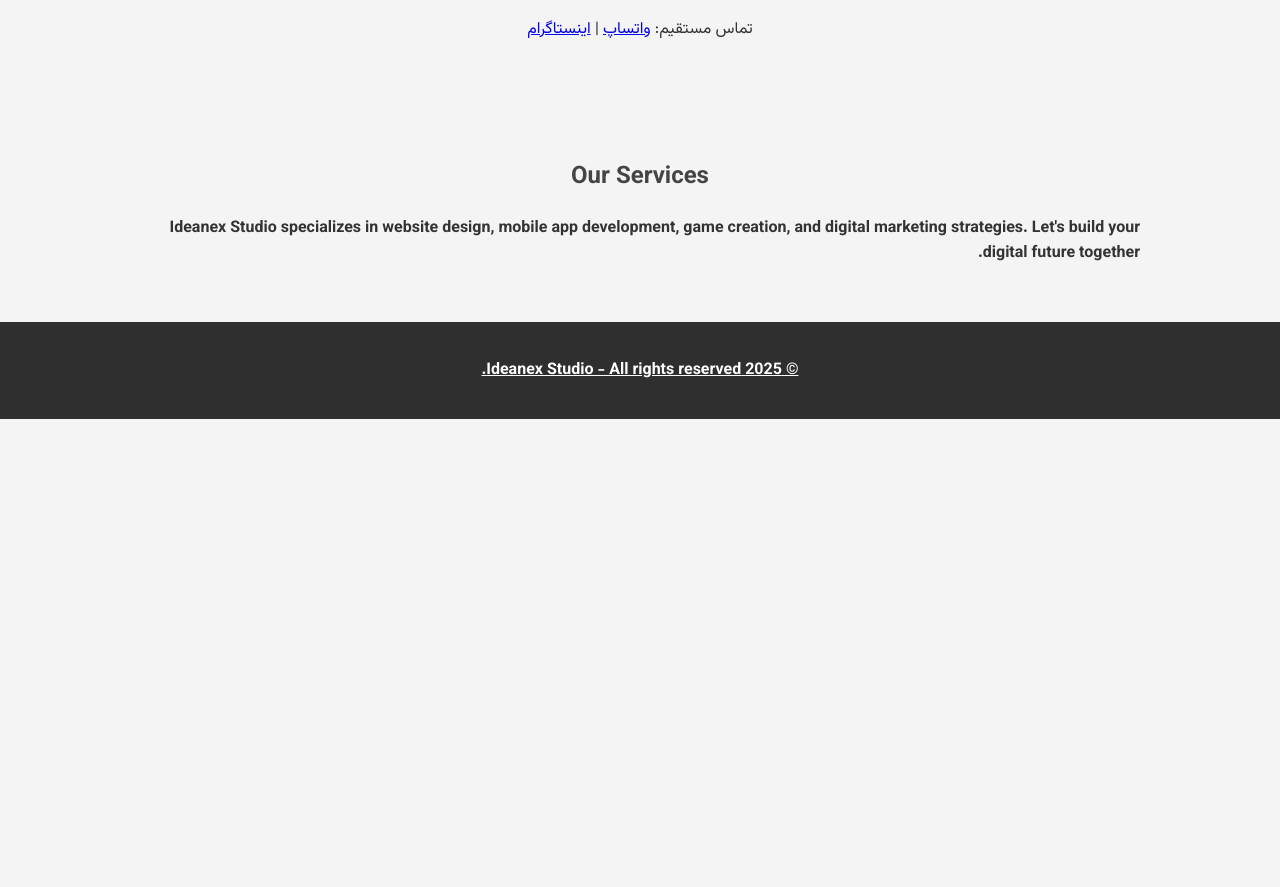
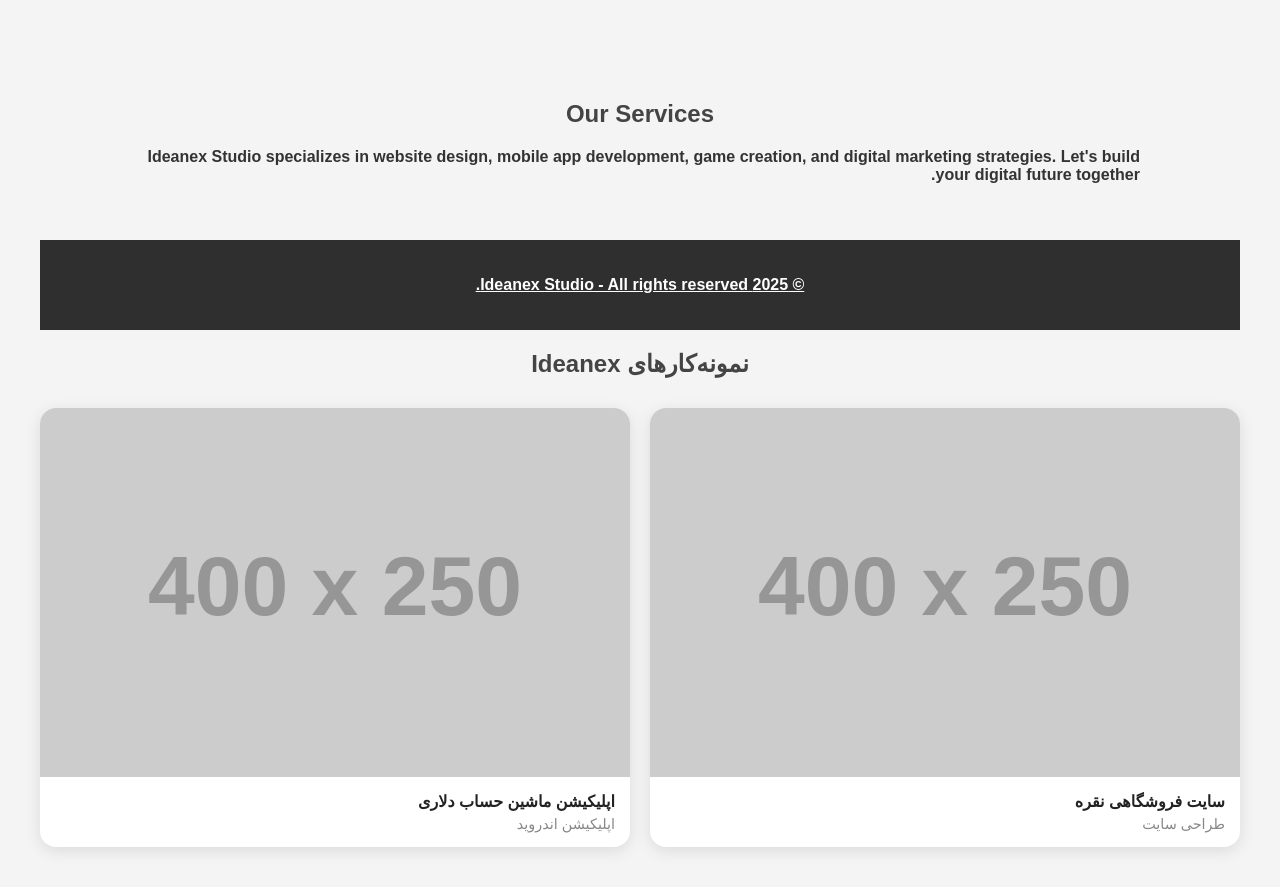
Before and after one commit to IdeanexStudio/Indeanex.github.io, a plain HTML site: page index.html in a window 1280 px wide. Shown: the part 1143-2030 px from the top of the page. Before the commit the page ends 1562 px from the top, so only its background shows below. Drawn offline with Linux system fonts and the light colour scheme; placeholder pictures from the web are drawn by us.

Commit message:
Update index.html

```diff
--- a/index.html
+++ b/index.html
@@ -121,4 +121,103 @@
    <u> <p>© 2025 Ideanex Studio - All rights reserved.</p></u>
 </b>
 </footer>
+
+  <!DOCTYPE html>
+<html lang="fa">
+<head>
+  <meta charset="UTF-8">
+  <meta name="viewport" content="width=device-width, initial-scale=1.0">
+  <title>نمونه‌کارها - Ideanex Studio</title>
+  <style>
+    body {
+      font-family: sans-serif;
+      background: #f4f4f4;
+      margin: 0;
+      padding: 40px;
+      direction: rtl;
+    }
+    h2 {
+      text-align: center;
+      color: #444;
+    }
+    .portfolio-grid {
+      display: grid;
+      grid-template-columns: repeat(auto-fit, minmax(280px, 1fr));
+      gap: 20px;
+      margin-top: 30px;
+    }
+    .card {
+      position: relative;
+      overflow: hidden;
+      border-radius: 16px;
+      box-shadow: 0 4px 16px rgba(0,0,0,0.1);
+      background: white;
+      transform: translateY(20px);
+      opacity: 0;
+      transition: all 0.6s ease;
+    }
+    .card.show {
+      transform: translateY(0);
+      opacity: 1;
+    }
+    .card img {
+      width: 100%;
+      display: block;
+    }
+    .card-info {
+      padding: 15px;
+    }
+    .card:hover .card-info {
+      background: rgba(0,0,0,0.05);
+    }
+    .card-title {
+      font-weight: bold;
+      margin-bottom: 5px;
+      color: #222;
+    }
+    .category {
+      color: #888;
+      font-size: 0.9em;
+    }
+  </style>
+</head>
+<body>
+
+<h2>نمونه‌کارهای Ideanex</h2>
+<div class="portfolio-grid" id="portfolio">
+  <div class="card">
+    <img src="https://via.placeholder.com/400x250" alt="پروژه ۱">
+    <div class="card-info">
+      <div class="card-title">سایت فروشگاهی نقره</div>
+      <div class="category">طراحی سایت</div>
+    </div>
+  </div>
+  <div class="card">
+    <img src="https://via.placeholder.com/400x250" alt="پروژه ۲">
+    <div class="card-info">
+      <div class="card-title">اپلیکیشن ماشین حساب دلاری</div>
+      <div class="category">اپلیکیشن اندروید</div>
+    </div>
+  </div>
+  <!-- پروژه‌های بیشتر -->
+</div>
+
+<script>
+  // افکت ظاهر شدن هنگام اسکرول
+  const cards = document.querySelectorAll('.card');
+  const observer = new IntersectionObserver(entries => {
+    entries.forEach(entry => {
+      if (entry.isIntersecting) {
+        entry.target.classList.add('show');
+      }
+    });
+  }, { threshold: 0.1 });
+
+  cards.forEach(card => {
+    observer.observe(card);
+  });
+</script>
+
+</body>
+</html>
 </body></html>
```
